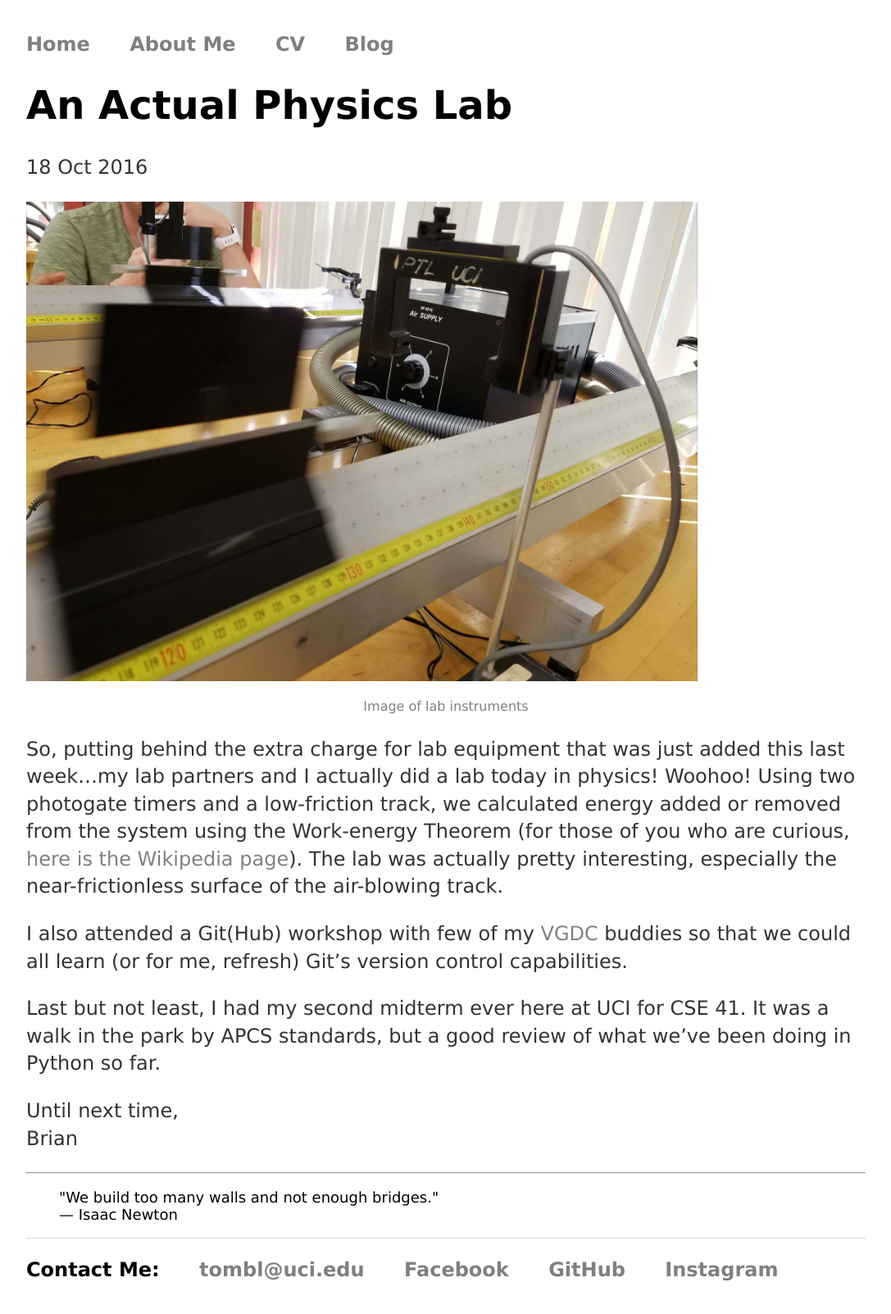
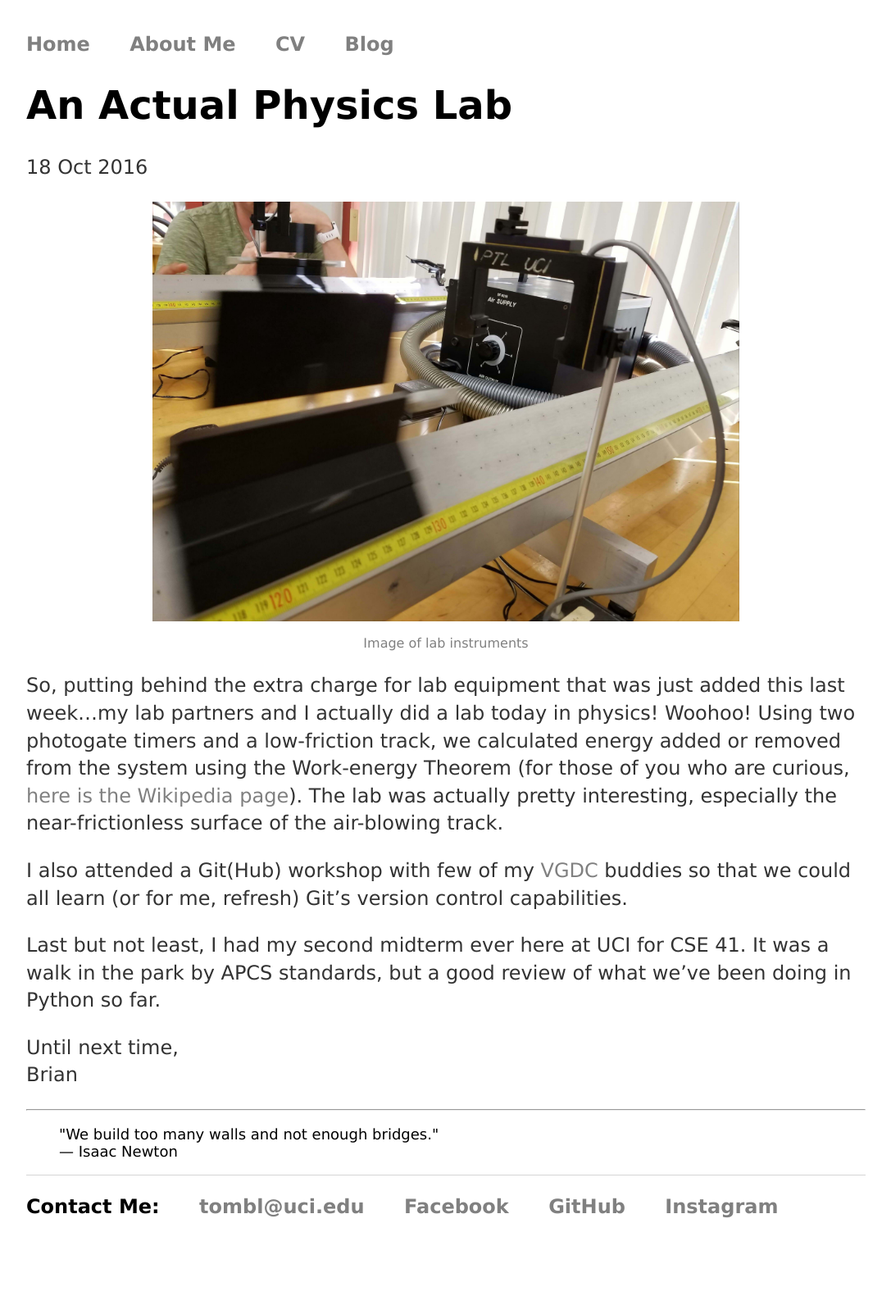
Before and after one commit to BTx123/BTx123.github.io, a Jekyll site: the page built from _posts/2016-10-18-an-actual-physics-lab.md, in a window 1280 px wide. Shown: the whole page at 82% size, without its empty margins (96-1183 px from the left). Built offline with Jekyll 4.4.1, drawn with Linux system fonts in a browser that asks for light colours; after the commit the page ends 1526 px from its top, so only the background shows below that.

Commit message:
Update css for pictures

```diff
--- a/css/main.css
+++ b/css/main.css
@@ -61,13 +61,13 @@ div.post ul li {
 }
 /* formatting for captioned pictures */
 .image-wrapper img {
-    width: 80%;
-    margin-left: auto;
-    margin-right: auto;
+    display: block;
+    margin: auto;
+    width: 70%;
 }
 .image-caption {
     text-align: center;
+    margin-top: 1em;
     font-size: large;
     color: grey;
-    margin-top: 1em;
 }
```
